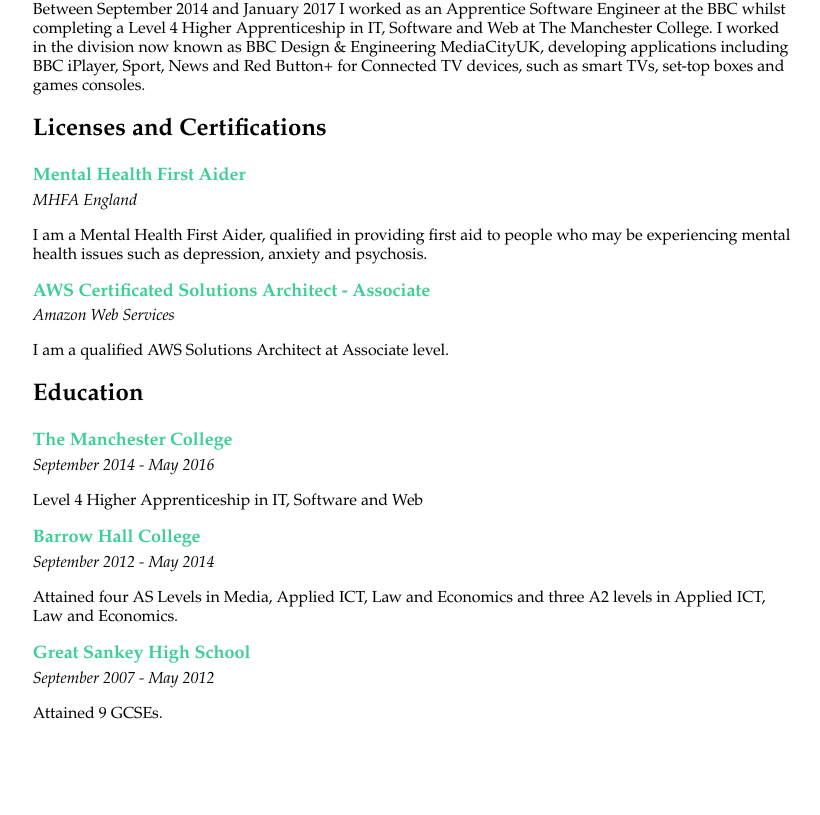
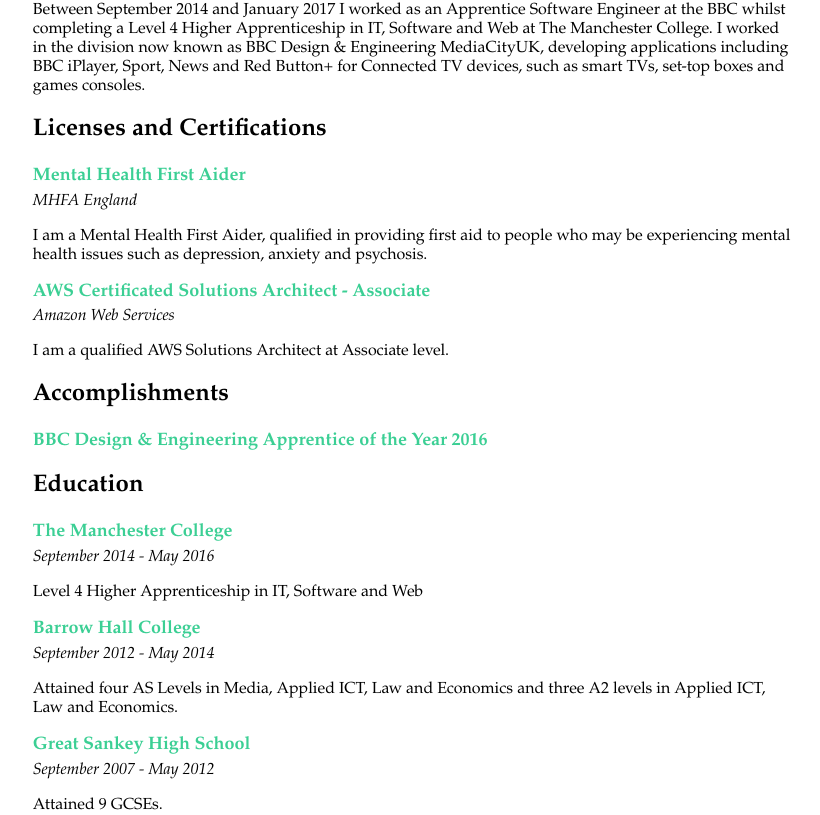
Before and after one commit to AlexChesters/cheste.rs, a React app in the folder static/: page / in a window 1280 px wide. Shown: the part 834-1649 px from the top of the page, without its empty margins (228-1048 px from the left). Before the commit the page ends 1558 px from the top, so only its background shows below. Built offline with nearby package versions, Linux system fonts and the light colour scheme.

Commit message:
add accomplishments

```diff
--- a/static/src/routes/home/index.jsx
+++ b/static/src/routes/home/index.jsx
@@ -104,6 +104,15 @@
           </li>
         </ol>
 
+        <h2>Accomplishments</h2>
+        <ol className='cv__list'>
+          <li className='cv__list-item'>
+            <h1 className='cv__list-item--title'>
+              BBC Design &amp; Engineering Apprentice of the Year 2016
+            </h1>
+          </li>
+        </ol>
+
         <h2>Education</h2>
         <ol className='cv__list'>
           <li className='cv__list-item'>
```
